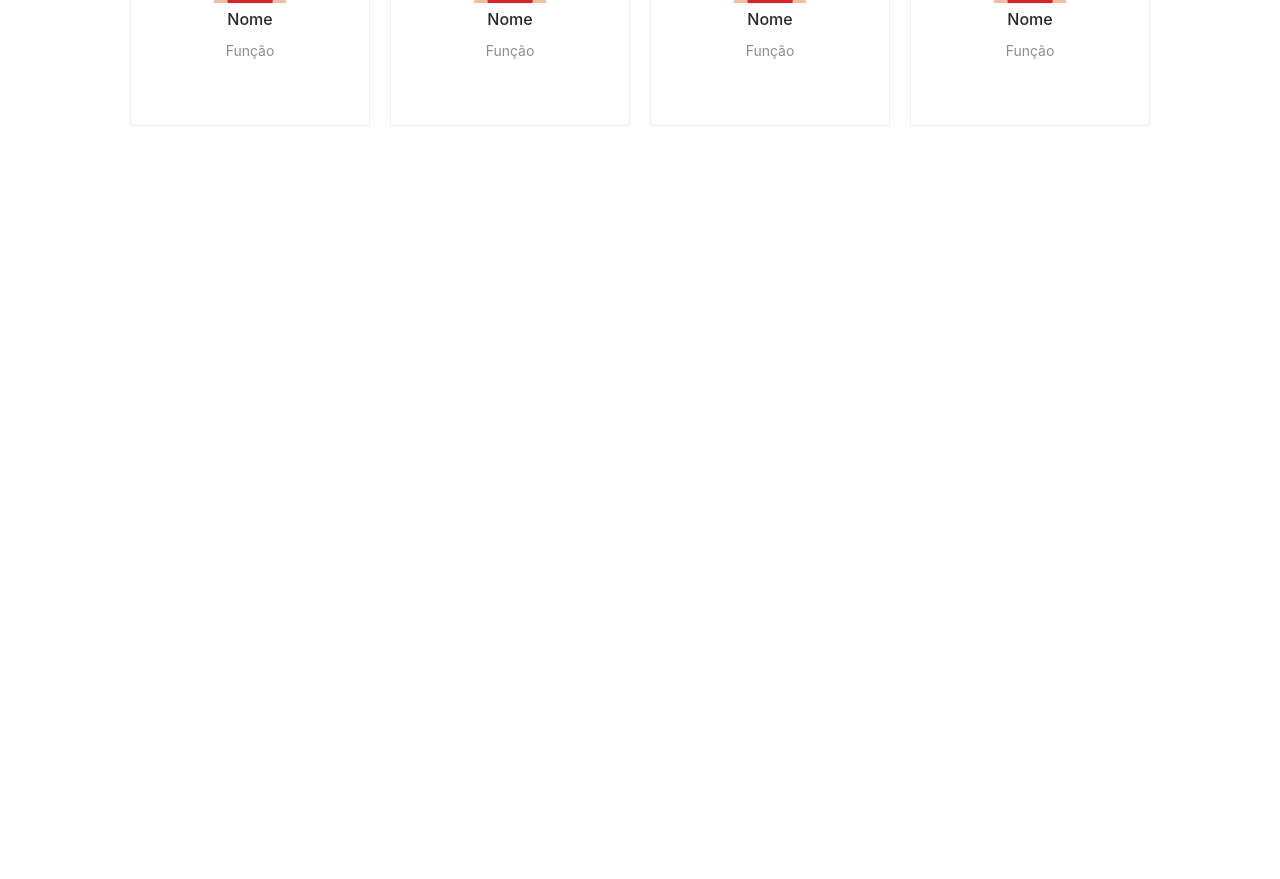
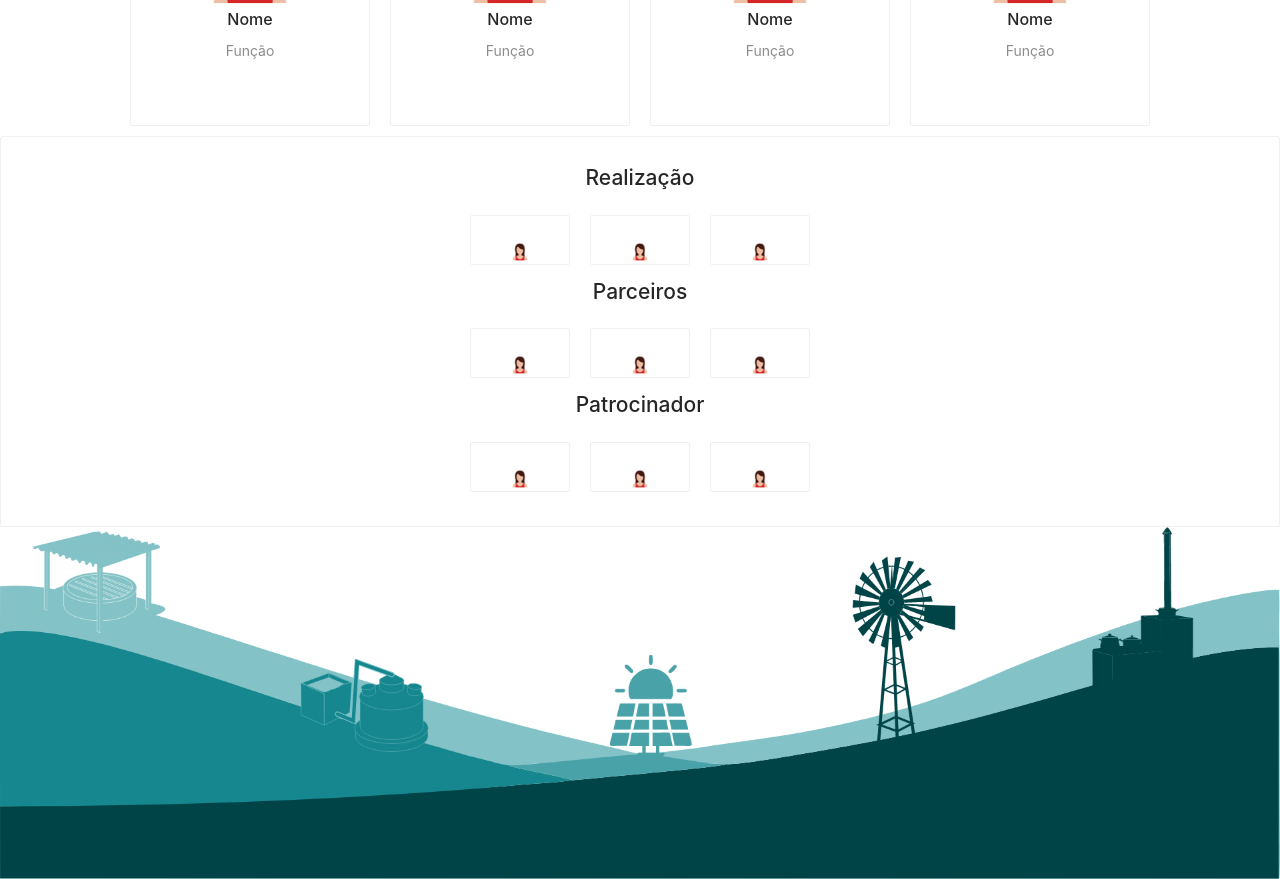
Before and after one commit to angela-oliveira/fida-insa, a Next.js app: page / in a window 1280 px wide. Shown: the part 1880-2759 px from the top of the page. Before the commit the page ends 2016 px from the top, so only its background shows below. Built offline with nearby package versions, Linux system fonts and the light colour scheme.

Commit message:
add cards and footer

```diff
--- a/src/pages/index.js
+++ b/src/pages/index.js
@@ -190,8 +190,125 @@ function HomePage() {
                     </Card>
                 </Row>
             </div>
-            <div className="parceiros"></div>
-            <div className="footer"></div>
+            <div className="parceiros">
+                <Card style={{
+                    display: "flex",
+                    justifyContent: "center",
+                    textAlign: "center"
+                }}>
+                    <h2>Realização</h2>
+
+                    <Row style={{
+                        display: "flex",
+                        justifyContent: "center",
+                        textAlign: "center"
+                    }}>
+
+                        <Card
+                            hoverable
+                            style={{ height: 50, width: 100, margin: 10 }}
+                        >
+                            <img style={{ width: 20 }} alt="example" src="/images/perfil_test.jpg" />
+                            <Meta title="" description="" />
+                        </Card>
+
+                        <Card
+                            hoverable
+                            style={{ height: 50, width: 100, margin: 10 }}
+                        >
+                            <img style={{ width: 20 }} alt="example" src="/images/perfil_test.jpg" />
+                            <Meta title="" description="" />
+                        </Card>
+
+                        <Card
+                            hoverable
+                            style={{ height: 50, width: 100, margin: 10 }}
+                        >
+                            <img style={{ width: 20 }} alt="example" src="/images/perfil_test.jpg" />
+                            <Meta title="" description="" />
+                        </Card>
+                    </Row>
+                {/* </Card>
+                <Card style={{
+                    display: "flex",
+                    justifyContent: "center",
+                    textAlign: "center"
+                }}> */}
+                    <h2>Parceiros</h2>
+
+                    <Row style={{
+                        display: "flex",
+                        justifyContent: "center",
+                        textAlign: "center"
+                    }}>
+
+                        <Card
+                            hoverable
+                            style={{ height: 50, width: 100, margin: 10 }}
+                        >
+                            <img style={{ width: 20 }} alt="example" src="/images/perfil_test.jpg" />
+                            <Meta title="" description="" />
+                        </Card>
+
+                        <Card
+                            hoverable
+                            style={{ height: 50, width: 100, margin: 10 }}
+                        >
+                            <img style={{ width: 20 }} alt="example" src="/images/perfil_test.jpg" />
+                            <Meta title="" description="" />
+                        </Card>
+
+                        <Card
+                            hoverable
+                            style={{ height: 50, width: 100, margin: 10 }}
+                        >
+                            <img style={{ width: 20 }} alt="example" src="/images/perfil_test.jpg" />
+                            <Meta title="" description="" />
+                        </Card>
+                    </Row>
+                {/* </Card>
+                <Card style={{
+                    display: "flex",
+                    justifyContent: "center",
+                    textAlign: "center"
+                }}> */}
+                    <h2>Patrocinador</h2>
+
+                    <Row style={{
+                        display: "flex",
+                        justifyContent: "center",
+                        textAlign: "center"
+                    }}>
+
+                        <Card
+                            hoverable
+                            style={{ height: 50, width: 100, margin: 10 }}
+                        >
+                            <img style={{ width: 20 }} alt="example" src="/images/perfil_test.jpg" />
+                            <Meta title="" description="" />
+                        </Card>
+
+                        <Card
+                            hoverable
+                            style={{ height: 50, width: 100, margin: 10 }}
+                        >
+                            <img style={{ width: 20 }} alt="example" src="/images/perfil_test.jpg" />
+                            <Meta title="" description="" />
+                        </Card>
+
+                        <Card
+                            hoverable
+                            style={{ height: 50, width: 100, margin: 10 }}
+                        >
+                            <img style={{ width: 20 }} alt="example" src="/images/perfil_test.jpg" />
+                            <Meta title="" description="" />
+                        </Card>
+                    </Row>
+                </Card>
+            </div>
+            <div className="footer">
+            <img style={{ width: "100%"}} src="/images/Group 137.png"></img>
+            </div>
         </div>
     );
 }
```
